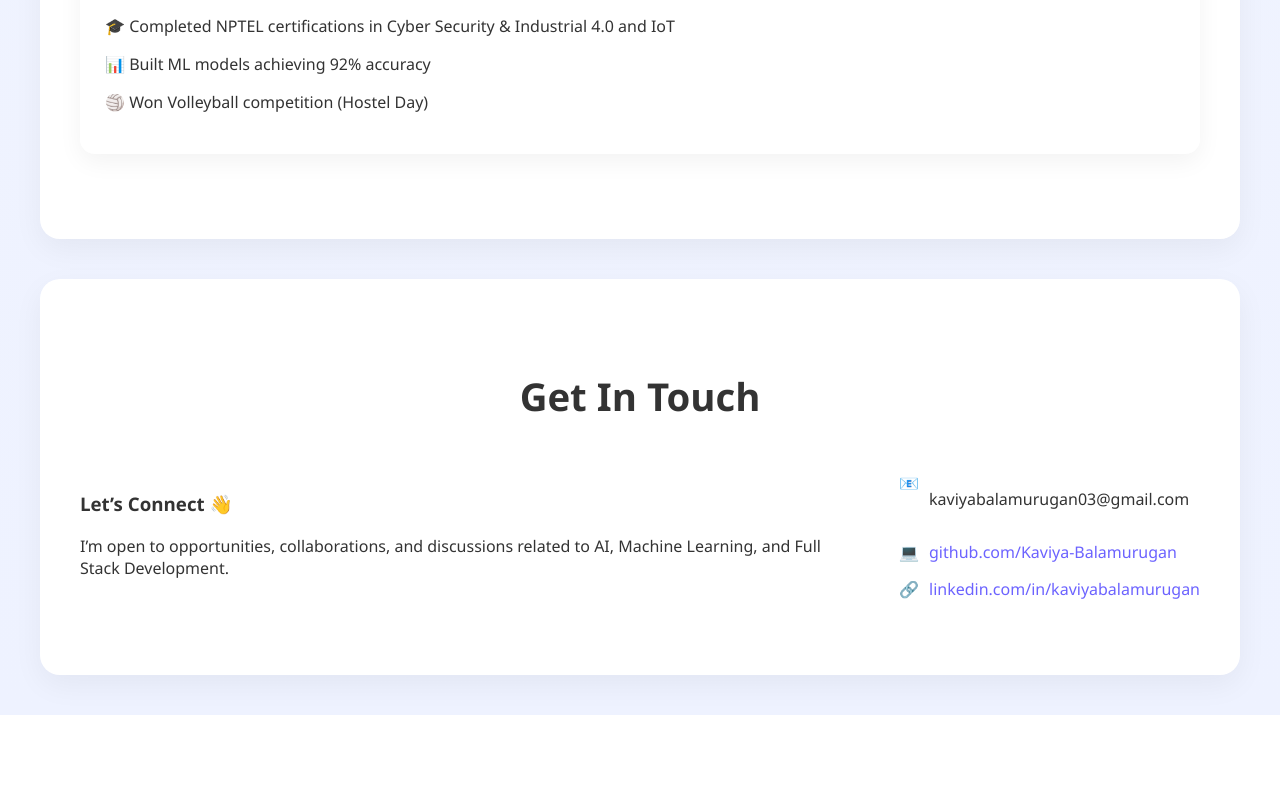
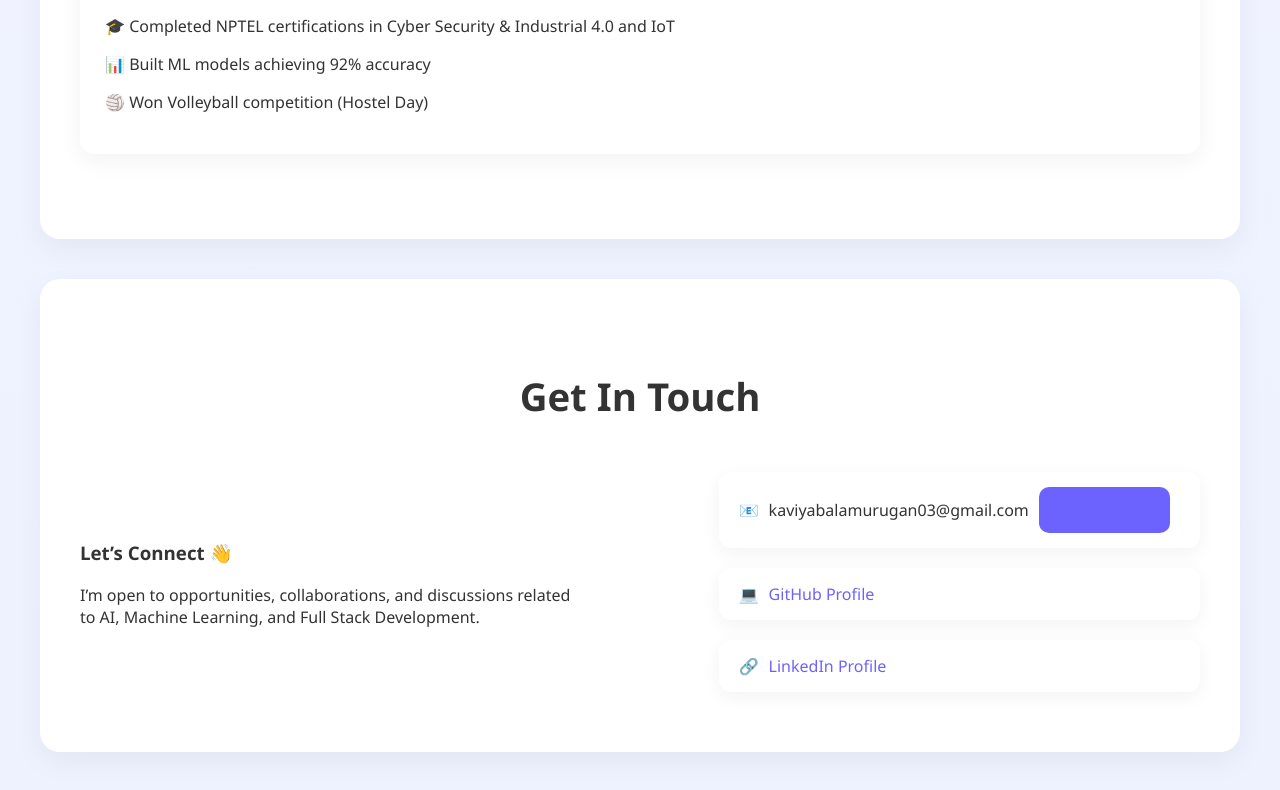
Before and after one commit to Kaviya-Balamurugan/portfolio, a React (Create React App) app: page / in a window 1280 px wide. Shown: the part 5063-5853 px from the top of the page. Before the commit the page ends 5778 px from the top, so only its background shows below. Built offline with nearby package versions, Linux system fonts and the light colour scheme.

Commit message:
Added premium animation UI

```diff
--- a/src/App.css
+++ b/src/App.css
@@ -272,3 +272,55 @@ h2 {
     opacity: 0;
   }
 }
+
+/* ===== CONTACT IMPROVED ===== */
+.contact-box {
+  display: flex;
+  justify-content: space-between;
+  align-items: center;
+  gap: 50px;
+  margin-top: 30px;
+}
+
+.contact-left {
+  max-width: 500px;
+}
+
+.contact-right {
+  display: flex;
+  flex-direction: column;
+  gap: 20px;
+}
+
+.contact-card {
+  display: flex;
+  align-items: center;
+  gap: 10px;
+  background: white;
+  padding: 15px 20px;
+  border-radius: 12px;
+  box-shadow: 0 5px 20px rgba(0,0,0,0.05);
+  font-weight: 500;
+}
+
+.contact-card a {
+  text-decoration: none;
+  color: #6c63ff;
+}
+
+/* Hover effect */
+.contact-card:hover {
+  transform: translateY(-4px);
+}
+
+/* Responsive */
+@media (max-width: 768px) {
+  .contact-box {
+    flex-direction: column;
+    text-align: center;
+  }
+
+  .contact-right {
+    width: 100%;
+  }
+}
--- a/src/components/Contact.js
+++ b/src/components/Contact.js
@@ -4,8 +4,9 @@ function Contact() {
 
       <h2>Get In Touch</h2>
 
-      <div className="contact-container">
+      <div className="contact-box">
 
+        {/* LEFT */}
         <div className="contact-left">
           <h3>Let’s Connect 👋</h3>
           <p>
@@ -14,38 +15,43 @@ function Contact() {
           </p>
         </div>
 
+        {/* RIGHT */}
         <div className="contact-right">
 
-          <div className="contact-item">
-            <span>📧</span>
-            <p>kaviyabalamurugan03@gmail.com</p>
+          <div className="contact-card">
+            📧
+            <span>kaviyabalamurugan03@gmail.com</span>
+            <a href="mailto:kaviyabalamurugan03@gmail.com" className="btn-primary">
+  Send Email
+</a>
           </div>
 
-          <div className="contact-item">
-            <span>💻</span>
+          <div className="contact-card">
+            💻
             <a
               href="https://github.com/Kaviya-Balamurugan"
               target="_blank"
               rel="noopener noreferrer"
             >
-              github.com/Kaviya-Balamurugan
+              GitHub Profile
             </a>
           </div>
 
-          <div className="contact-item">
-            <span>🔗</span>
+          <div className="contact-card">
+            🔗
             <a
               href="https://linkedin.com/in/kaviyabalamurugan"
               target="_blank"
               rel="noopener noreferrer"
             >
-              linkedin.com/in/kaviyabalamurugan
+              LinkedIn Profile
             </a>
           </div>
 
         </div>
 
       </div>
+
     </section>
   );
 }
```
